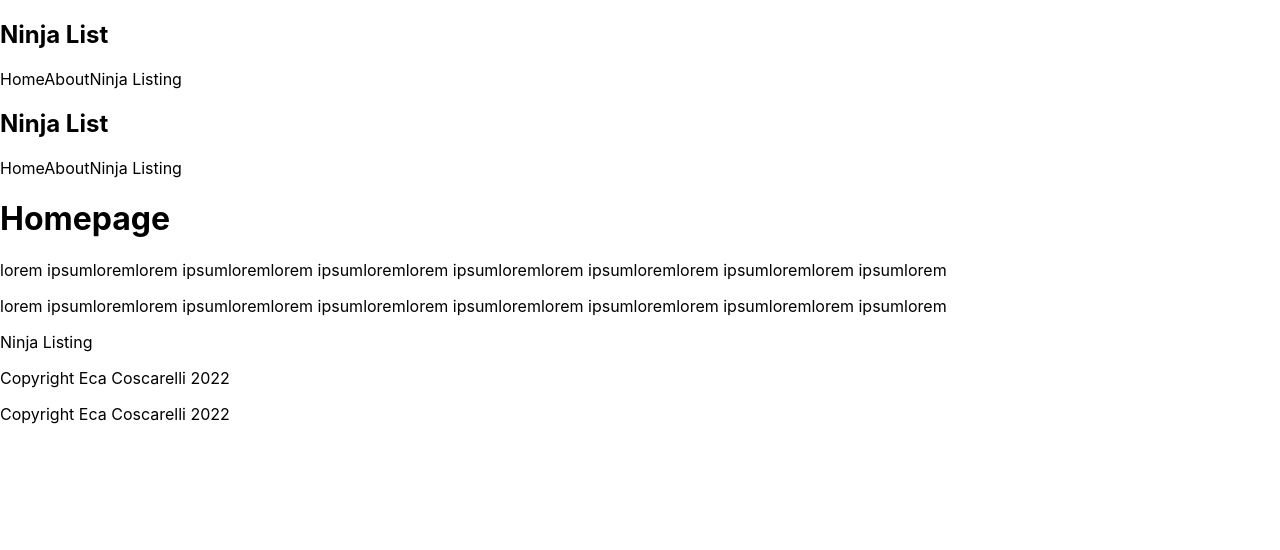
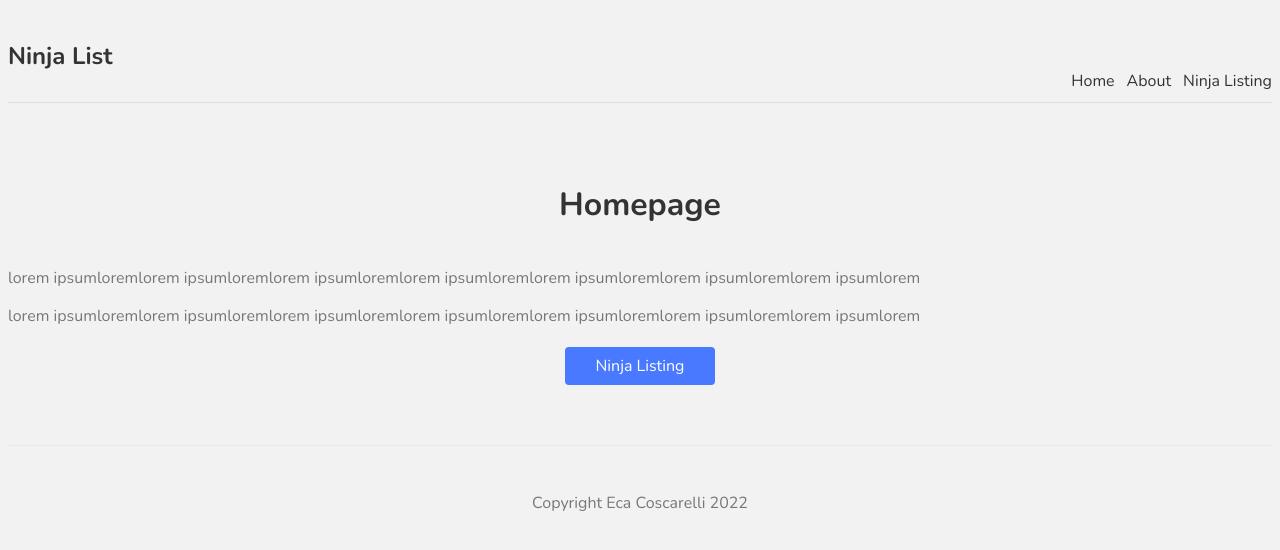
Before and after one commit to EcaCosca/universoactis, a Next.js app: page / in a window 1280 px wide. Shown: the top 550 px of the page. Built offline with nearby package versions, Linux system fonts and the light colour scheme.

Commit message:
Styles done

```diff
--- a/components/footer.js
+++ b/components/footer.js
@@ -1,8 +1,8 @@
 const Footer = () => {
     return (
-      <div>
+      <footer>
         <p>Copyright Eca Coscarelli 2022</p>
-      </div>
+      </footer>
     )
   }
 
--- a/pages/index.js
+++ b/pages/index.js
@@ -8,12 +8,10 @@
 export default function Home() {
   return (
     <div>
-      <Navbar />
-      <h1>Homepage</h1>
-      <p>lorem ipsumloremlorem ipsumloremlorem ipsumloremlorem ipsumloremlorem ipsumloremlorem ipsumloremlorem ipsumlorem</p>
-      <p>lorem ipsumloremlorem ipsumloremlorem ipsumloremlorem ipsumloremlorem ipsumloremlorem ipsumloremlorem ipsumlorem</p>
-      <Link href="/ninjas/ninja">Ninja Listing</Link>
-      <Footer />
+      <h1 className={styles.title}>Homepage</h1>
+      <p className={styles.text}>lorem ipsumloremlorem ipsumloremlorem ipsumloremlorem ipsumloremlorem ipsumloremlorem ipsumloremlorem ipsumlorem</p>
+      <p className={styles.text}>lorem ipsumloremlorem ipsumloremlorem ipsumloremlorem ipsumloremlorem ipsumloremlorem ipsumloremlorem ipsumlorem</p>
+      <Link className={styles.btn} href="/ninjas/ninja">Ninja Listing</Link>
     </div>
     )
 }
--- a/styles/Home.module.css
+++ b/styles/Home.module.css
@@ -1,129 +1,18 @@
-.container {
-  padding: 0 2rem;
-}
-
-.main {
-  min-height: 100vh;
-  padding: 4rem 0;
-  flex: 1;
-  display: flex;
-  flex-direction: column;
-  justify-content: center;
-  align-items: center;
-}
-
-.footer {
-  display: flex;
-  flex: 1;
-  padding: 2rem 0;
-  border-top: 1px solid #eaeaea;
-  justify-content: center;
-  align-items: center;
-}
-
-.footer a {
-  display: flex;
-  justify-content: center;
-  align-items: center;
-  flex-grow: 1;
-}
-
-.title a {
-  color: #0070f3;
-  text-decoration: none;
-}
-
-.title a:hover,
-.title a:focus,
-.title a:active {
-  text-decoration: underline;
-}
-
 .title {
-  margin: 0;
-  line-height: 1.15;
-  font-size: 4rem;
-}
-
-.title,
-.description {
+  color: #333;
+  padding-bottom: 20px;
   text-align: center;
 }
-
-.description {
-  margin: 4rem 0;
-  line-height: 1.5;
-  font-size: 1.5rem;
+.text {
+  color: #777;
 }
-
-.code {
-  background: #fafafa;
-  border-radius: 5px;
-  padding: 0.75rem;
-  font-size: 1.1rem;
-  font-family: Menlo, Monaco, Lucida Console, Liberation Mono, DejaVu Sans Mono,
-    Bitstream Vera Sans Mono, Courier New, monospace;
+.btn {
+  display: block;
+  width: 150px;
+  padding: 8px 0;
+  margin: 20px auto;
+  background: #4979ff;
+  border-radius: 4px;
+  color: white;
+  text-align: center;
 }
-
-.grid {
-  display: flex;
-  align-items: center;
-  justify-content: center;
-  flex-wrap: wrap;
-  max-width: 800px;
-}
-
-.card {
-  margin: 1rem;
-  padding: 1.5rem;
-  text-align: left;
-  color: inherit;
-  text-decoration: none;
-  border: 1px solid #eaeaea;
-  border-radius: 10px;
-  transition: color 0.15s ease, border-color 0.15s ease;
-  max-width: 300px;
-}
-
-.card:hover,
-.card:focus,
-.card:active {
-  color: #0070f3;
-  border-color: #0070f3;
-}
-
-.card h2 {
-  margin: 0 0 1rem 0;
-  font-size: 1.5rem;
-}
-
-.card p {
-  margin: 0;
-  font-size: 1.25rem;
-  line-height: 1.5;
-}
-
-.logo {
-  height: 1em;
-  margin-left: 0.5rem;
-}
-
-@media (max-width: 600px) {
-  .grid {
-    width: 100%;
-    flex-direction: column;
-  }
-}
-
-@media (prefers-color-scheme: dark) {
-  .card,
-  .footer {
-    border-color: #222;
-  }
-  .code {
-    background: #111;
-  }
-  .logo img {
-    filter: invert(1);
-  }
-}
--- a/styles/globals.css
+++ b/styles/globals.css
@@ -1,26 +1,37 @@
-html,
+@import url('https://fonts.googleapis.com/css2?family=Nunito:wght@300;400;600;700&display=swap');
+
 body {
-  padding: 0;
-  margin: 0;
-  font-family: -apple-system, BlinkMacSystemFont, Segoe UI, Roboto, Oxygen,
-    Ubuntu, Cantarell, Fira Sans, Droid Sans, Helvetica Neue, sans-serif;
+  background: #f2f2f2;
+  color: #333;
+  font-family: "Nunito";
 }
-
 a {
-  color: inherit;
+  color: #333;
   text-decoration: none;
 }
-
-* {
-  box-sizing: border-box;
+.content {
+  max-width: 960px;
+  margin: 0 auto;
 }
-
-@media (prefers-color-scheme: dark) {
-  html {
-    color-scheme: dark;
-  }
-  body {
-    color: white;
-    background: black;
-  }
+nav {
+  margin: 10px auto 80px;
+  padding: 10px 0;
+  display: flex;
+  justify-content: flex-end;
+  align-items: flex-end;
+  border-bottom: 1px solid #ddd;
 }
+nav a {
+  margin-left: 12px;
+}
+nav .logo {
+  margin-right: auto;
+}
+footer {
+  display: block;
+  text-align: center;
+  padding: 30px 0;
+  margin-top: 60px;
+  color: #777;
+  border-top: 1px solid #eaeaea;
+}
```
